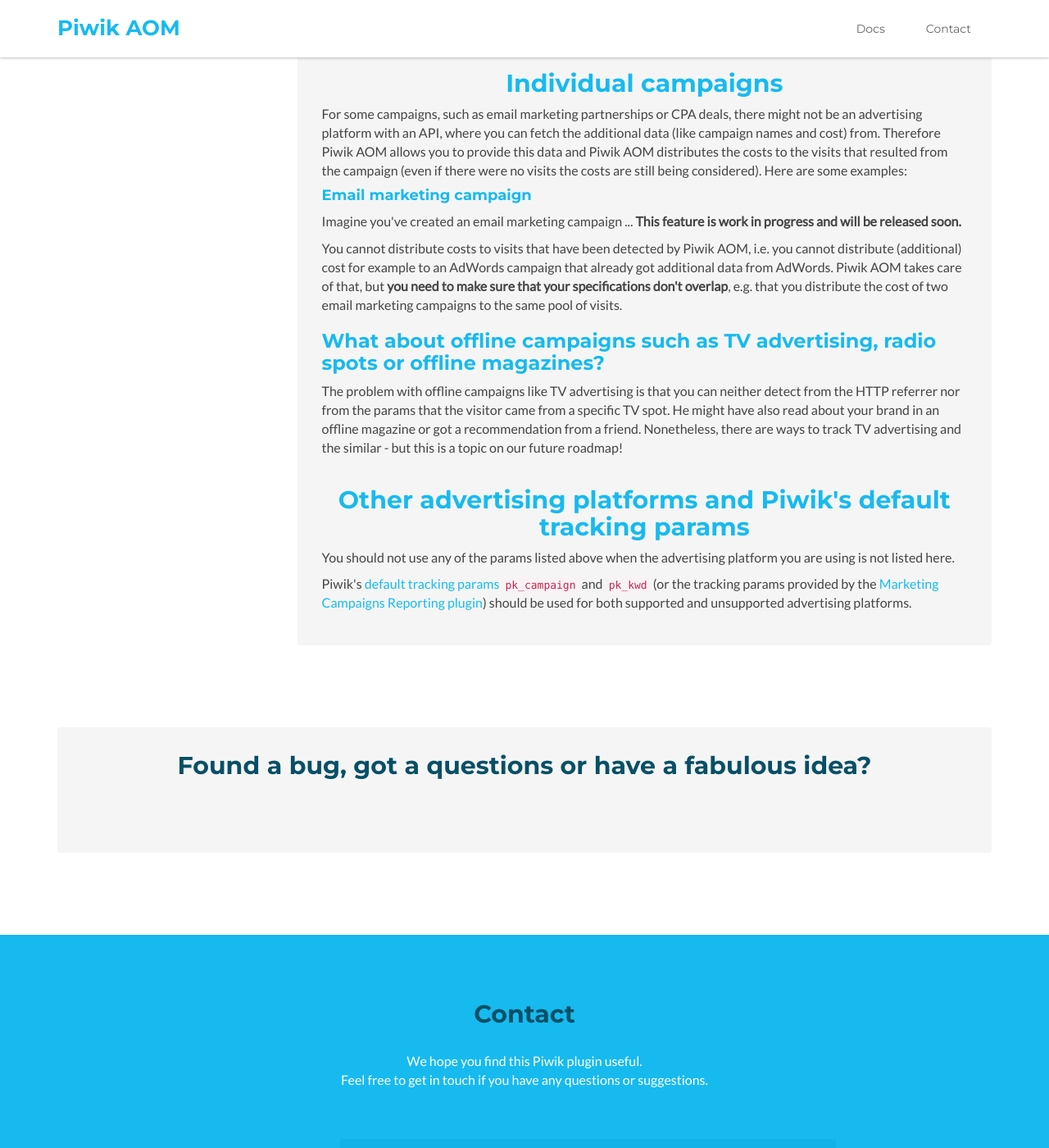
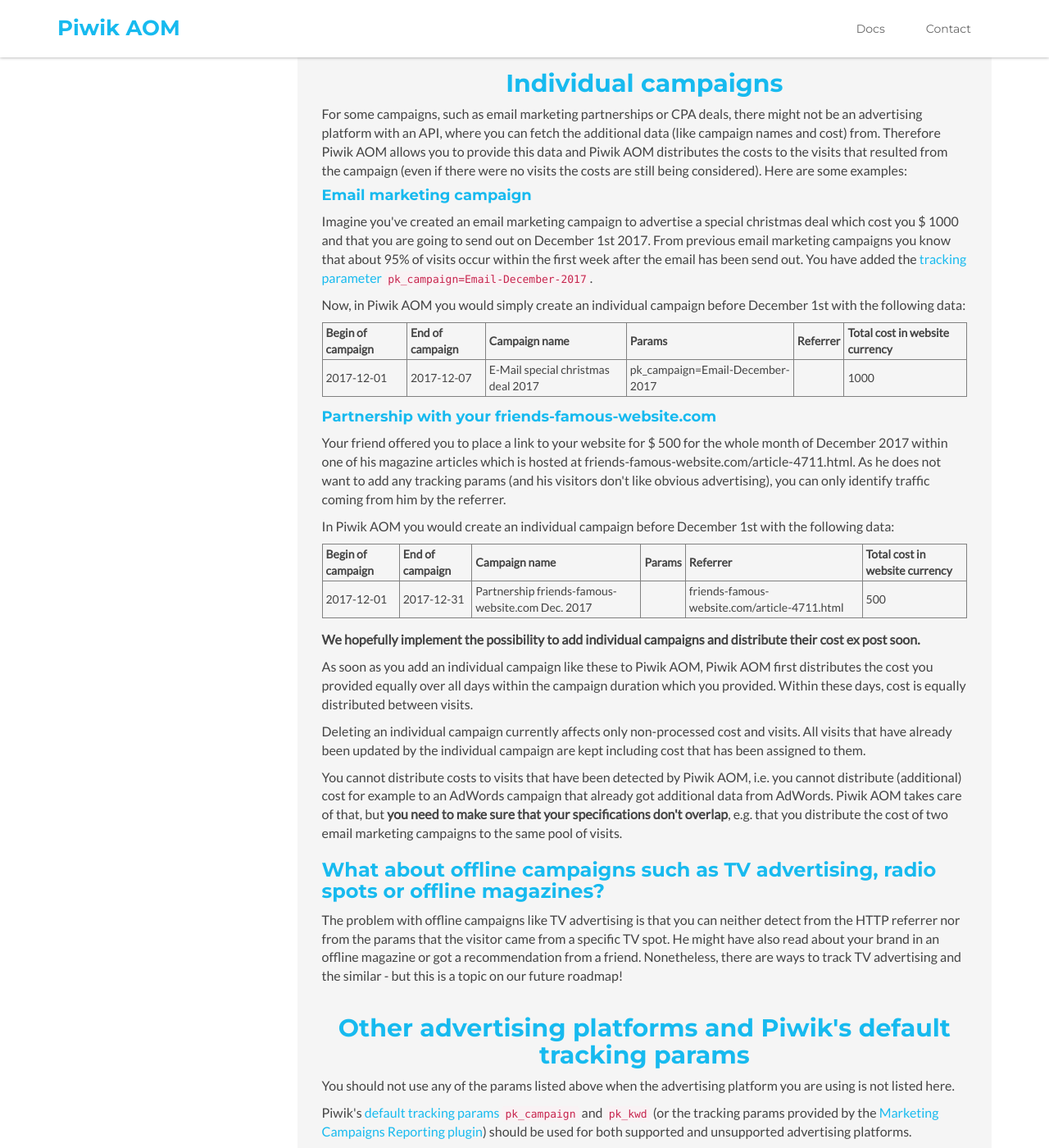
Before and after one commit to finanzcheck/AOM, a Jekyll site: the page built from advertisers-platforms.html, in a window 1280 px wide and 1400 px high, scrolled down 3643 px. Shown: the whole window at 82% size. Built offline with Jekyll 4.4.1, drawn with Linux system fonts in a browser that asks for light colours; comment, search, counter and statistics services are not loaded.

Commit message:
Adds information about individual campaigns

```diff
--- a/advertisers-platforms.html
+++ b/advertisers-platforms.html
@@ -286,8 +286,72 @@ title: Piwik AOM Plugin Documentation - Advertiser's Platforms
 
 <h4>Email marketing campaign</h4>
 
-<p>Imagine you've created an email marketing campaign ...
-    <strong>This feature is work in progress and will be released soon.</strong></p>
+<p>Imagine you've created an email marketing campaign to advertise a special christmas deal which cost you $ 1000 and
+    that you are going to send out on December 1st 2017. From previous email marketing campaigns you know that about 95%
+    of visits occur within the first week after the email has been send out. You have added the
+    <a href="https://piwik.org/docs/tracking-campaigns/#tracking-campaigns-using-url-parameters" target="_blank">
+    tracking parameter</a> <code>pk_campaign=Email-December-2017</code>.</p>
+
+<p>Now, in Piwik AOM you would simply create an individual campaign before December 1st with the following data:</p>
+
+<table><thead>
+<tr>
+    <th>Begin of campaign</th>
+    <th>End of campaign</th>
+    <th>Campaign name</th>
+    <th>Params</th>
+    <th>Referrer</th>
+    <th>Total cost in website currency</th>
+</tr>
+</thead><tbody>
+<tr>
+    <td>2017-12-01</td>
+    <td>2017-12-07</td>
+    <td>E-Mail special christmas deal 2017</td>
+    <td>pk_campaign=Email-December-2017</td>
+    <td></td>
+    <td>1000</td>
+</tr>
+</tbody></table>
+
+<h4>Partnership with your friends-famous-website.com</h4>
+
+<p>Your friend offered you to place a link to your website for $ 500 for the whole month of December 2017 within one of
+    his magazine articles which is hosted at friends-famous-website.com/article-4711.html. As he does not want to add
+    any tracking params (and his visitors don't like obvious advertising), you can only identify traffic coming from him
+    by the referrer.</p>
+
+<p>In Piwik AOM you would create an individual campaign before December 1st with the following data:</p>
+
+<table><thead>
+<tr>
+    <th>Begin of campaign</th>
+    <th>End of campaign</th>
+    <th>Campaign name</th>
+    <th>Params</th>
+    <th>Referrer</th>
+    <th>Total cost in website currency</th>
+</tr>
+</thead><tbody>
+<tr>
+    <td>2017-12-01</td>
+    <td>2017-12-31</td>
+    <td>Partnership friends-famous-website.com Dec. 2017</td>
+    <td></td>
+    <td>friends-famous-website.com/article-4711.html</td>
+    <td>500</td>
+</tr>
+</tbody></table>
+
+<p><strong>We hopefully implement the possibility to add individual campaigns and distribute their cost ex post
+    soon.</strong></p>
+
+<p>As soon as you add an individual campaign like these to Piwik AOM, Piwik AOM first distributes the cost you provided
+    equally over all days within the campaign duration which you provided. Within these days, cost is equally
+    distributed between visits.</p>
+
+<p>Deleting an individual campaign currently affects only non-processed cost and visits. All visits that have already
+    been updated by the individual campaign are kept including cost that has been assigned to them.</p>
 
 <p>You cannot distribute costs to visits that have been detected by Piwik AOM, i.e. you cannot distribute (additional)
     cost for example to an AdWords campaign that already got additional data from AdWords. Piwik AOM takes care of that,
```
Also changed, not shown: docs.html (+7 -2 lines).
